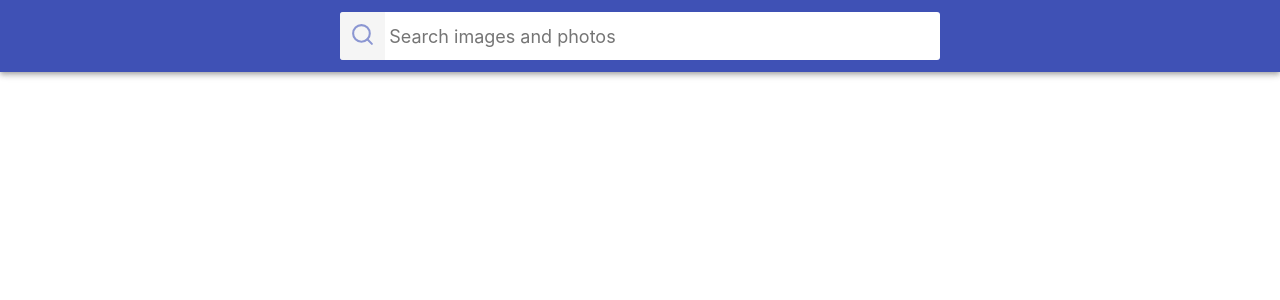
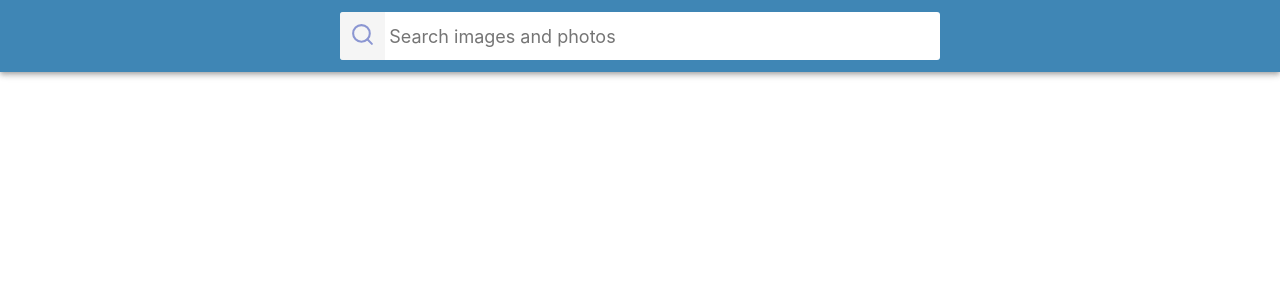
Before and after one commit to Viacheslav-Penskoy/goit-react-hw-03-image-finder, a React (Create React App) app: page / in a window 1280 px wide. Shown: the top 300 px of the page. Built offline with nearby package versions, Linux system fonts and the light colour scheme.

Commit message:
Update Searchbar.css

```diff
--- a/src/components/Searchbar/Searchbar.css
+++ b/src/components/Searchbar/Searchbar.css
@@ -15,7 +15,7 @@
   padding-top: 12px;
   padding-bottom: 12px;
   color: #fff;
-  background-color: #3f51b5;
+  background-color: #3f86b5;
   box-shadow: 0px 2px 4px -1px rgba(0, 0, 0, 0.2),
     0px 4px 5px 0px rgba(0, 0, 0, 0.14), 0px 1px 10px 0px rgba(0, 0, 0, 0.12);
 }
```
